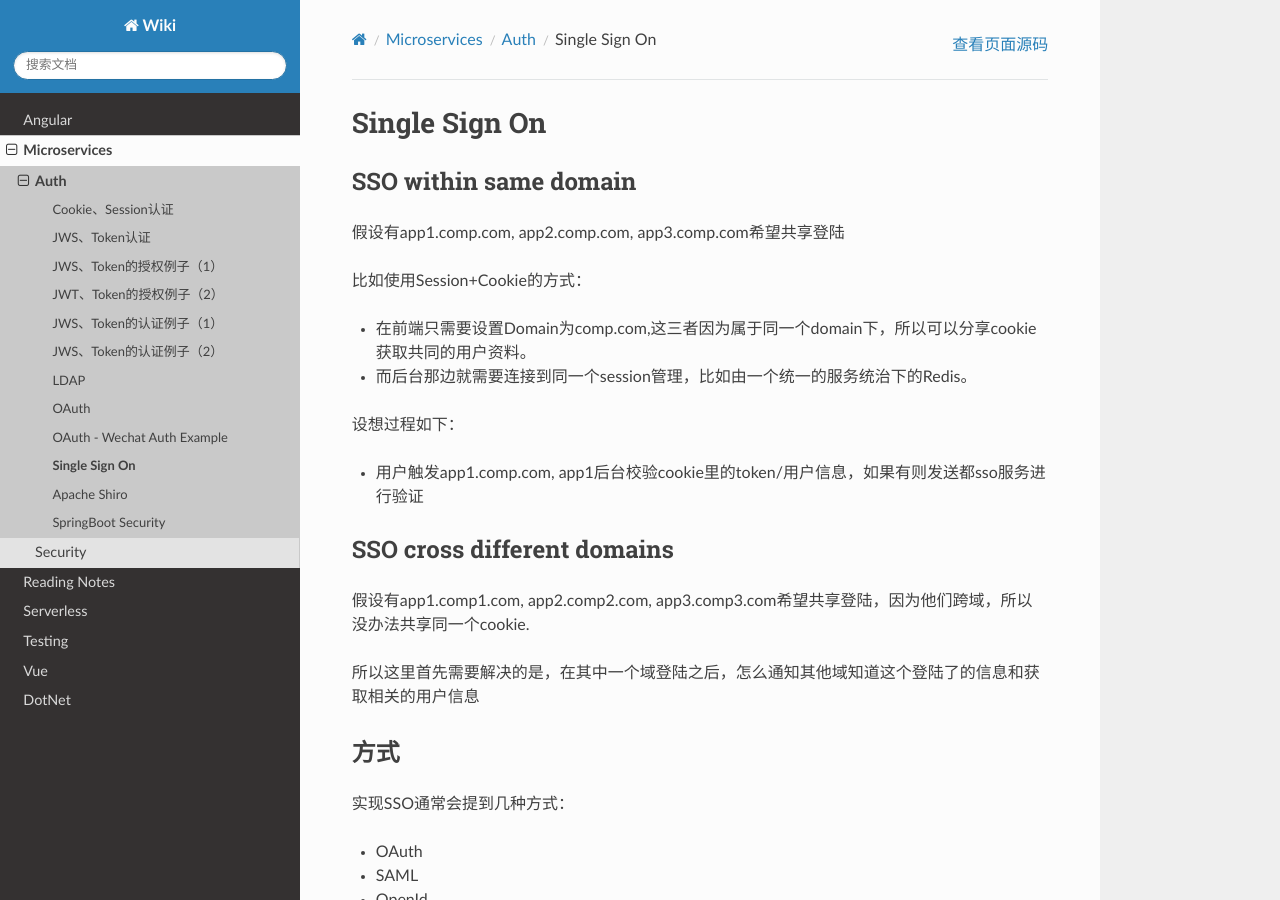
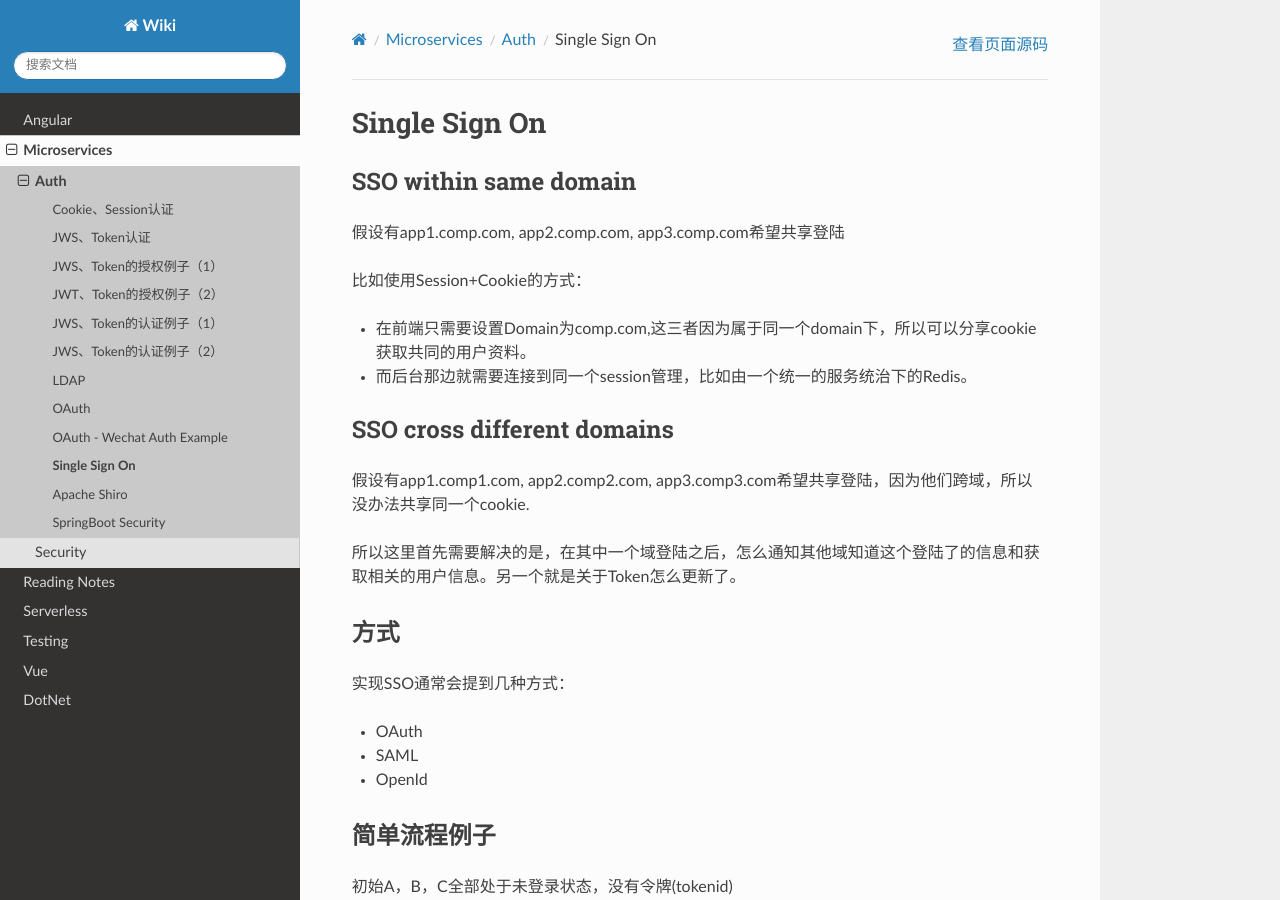
Before and after one commit to abigail830/Sphinx_wiki, a Sphinx documentation site: the page built from source/Microservices/Auth/SSO.rst, in a window 1280 px wide and 900 px high. Built offline with Sphinx 7.4.7 and the Read the Docs theme 2.0.0, drawn with Linux system fonts in a browser that asks for light colours.

Commit message:
Update SSO.rst

```diff
--- a/source/Microservices/Auth/SSO.rst
+++ b/source/Microservices/Auth/SSO.rst
@@ -11,17 +11,13 @@ SSO within same domain
 * 在前端只需要设置Domain为comp.com,这三者因为属于同一个domain下，所以可以分享cookie获取共同的用户资料。
 * 而后台那边就需要连接到同一个session管理，比如由一个统一的服务统治下的Redis。
 
-设想过程如下：
-
-* 用户触发app1.comp.com, app1后台校验cookie里的token/用户信息，如果有则发送都sso服务进行验证
-
 
 SSO cross different domains
 -------------------------------
 
 假设有app1.comp1.com, app2.comp2.com, app3.comp3.com希望共享登陆，因为他们跨域，所以没办法共享同一个cookie.
 
-所以这里首先需要解决的是，在其中一个域登陆之后，怎么通知其他域知道这个登陆了的信息和获取相关的用户信息
+所以这里首先需要解决的是，在其中一个域登陆之后，怎么通知其他域知道这个登陆了的信息和获取相关的用户信息。另一个就是关于Token怎么更新了。
 
 
 
```
